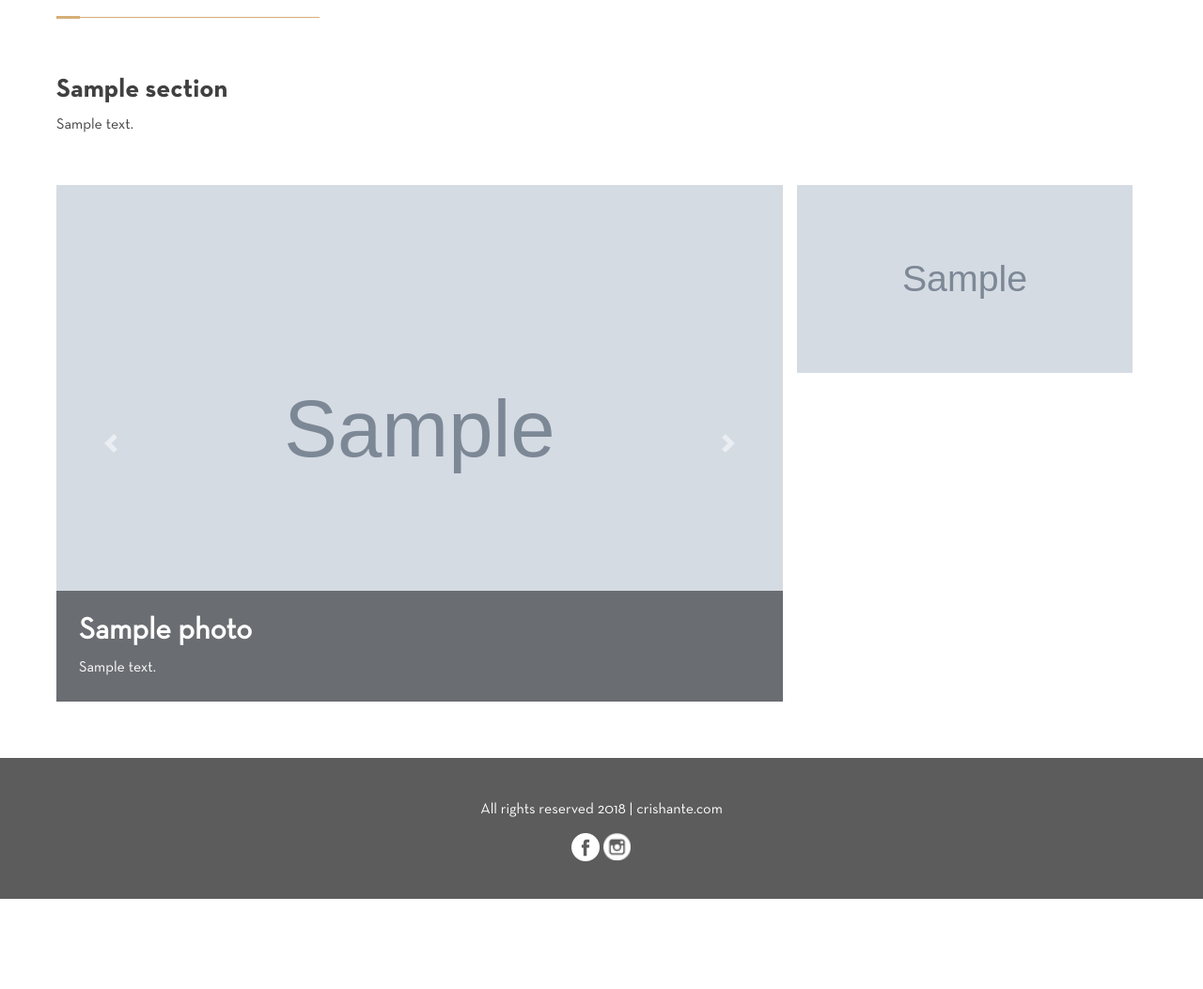
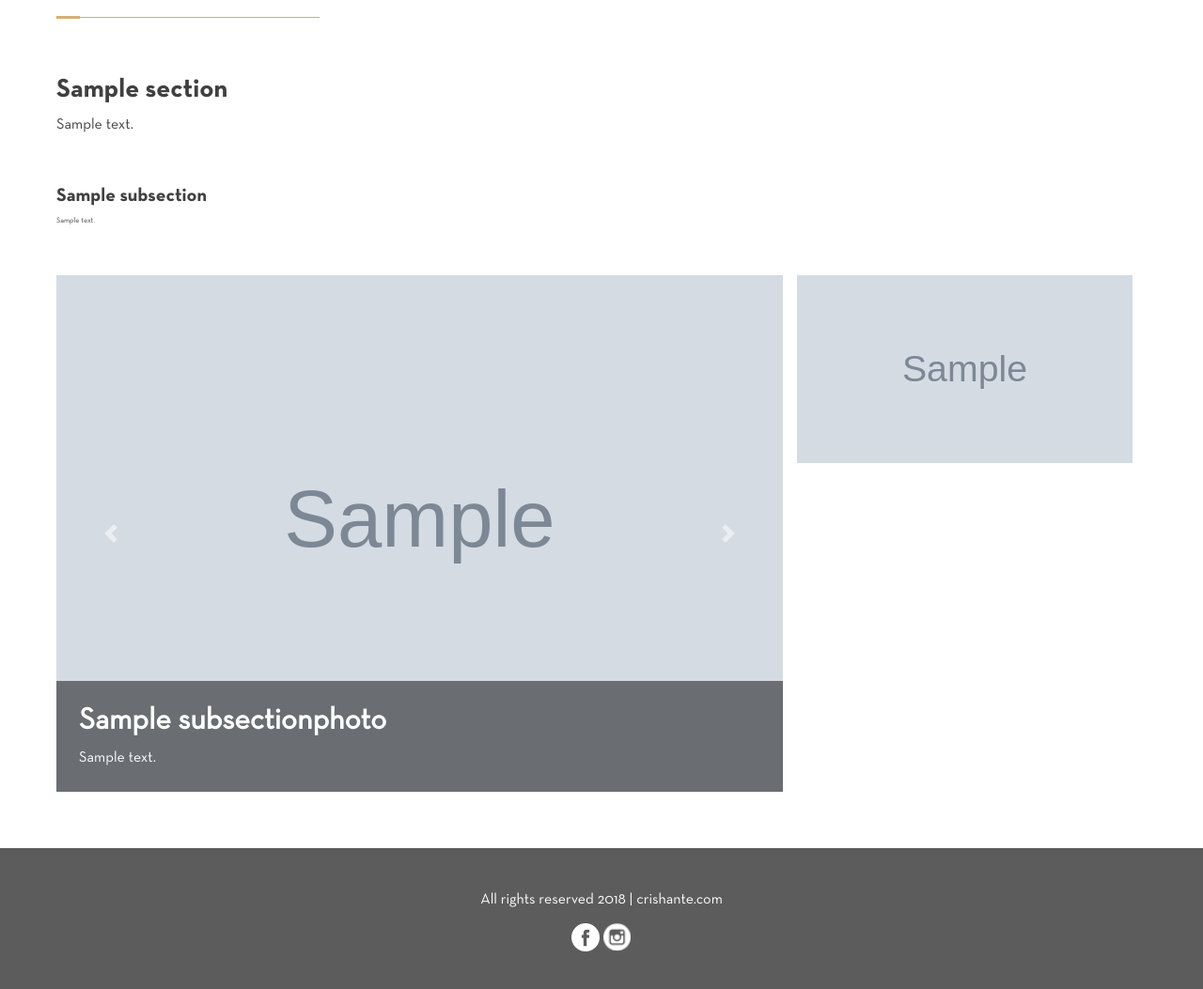
Before and after one commit to archchoa/crishante, a Django app: template templates/gallery/section_list.html in a window 1280 px wide. Shown: the part 176-1229 px from the top of the page at 94% size. Before the commit the page ends 1133 px from the top, so only its background shows below. Run offline with Django 3.2, Linux system fonts and the light colour scheme; the template is opened without the code that fills it: most values are stand-ins (such as "Sample title", 1, 10 or a date in 2020); grey boxes marked "Sample" are stand-in pictures; some libraries are stand-ins or nearby versions.

Commit message:
Add template files

```diff
--- a/templates/gallery/section_list.html
+++ b/templates/gallery/section_list.html
@@ -28,7 +28,8 @@
     .workList:nth-child(odd) {
       background-color: #F5F5F5;
     }
-    .portfolioHeaderContainer {
+    .portfolioHeaderContainer,
+    .portfolioInnerHeaderContainer {
       padding-bottom: 36px;
     }
     .portfolioHeader {
@@ -38,6 +39,14 @@
     .portfolioSubheader {
       color: rgba(0, 0, 0, 0.75);
       font-size: 1rem;
+    }
+    .portfolioInnerHeader {
+      color: rgba(0, 0, 0, 0.75);
+      font-size: 1.25rem;
+    }
+    .portfolioInnerSubheader {
+      color: rgba(0, 0, 0, 0.75);
+      font-size: .5rem;
     }
     .carouselImage {
       height: 550px;
@@ -142,46 +151,15 @@
             <h2 class="portfolioHeader neutraBold">{{ section.title }}</h2>
             <p class="portfolioSubheader neutra">{{ section.description }}</p>
           </div>
-          <div id="carouselContainer" class="container-fluid">
-            <div class="row">
-              <div class="col-lg-8 col-md-12 removePadding">
-                <div class="carousel slide" data-ride="carousel" id="carousel-{{ forloop.counter }}">
-                  <div class="carousel-inner">
-                    {% for photo in section.photo_set.all %}
-                      <div class="carousel-item{% if forloop.first %} active{% endif %}">
-                        <img class="carouselImage d-block w-100" src="{{ photo.image.url }}" alt="Alt text">
-                        {% if photo.title %}
-                        <div class="carousel-caption d-none d-md-block carouselCaption">
-                          <h3 class="carouselHeader neutra">{{ photo.title }}</h3>
-                          <p class="carouselDescription neutra">{{ photo.description }}</p>
-                        </div>
-                        {% endif %}
-                      </div>
-                    {% endfor %}
-                  </div>
-                  <a class="carousel-control-prev" role="button" data-slide="prev" href="#carousel-{{ forloop.counter }}">
-                    <span class="carousel-control-prev-icon" aria-hidden="true"></span>
-                    <span class="sr-only">Previous</span>
-                  </a>
-                  <a class="carousel-control-next" role="button" data-slide="next" href="#carousel-{{ forloop.counter }}">
-                    <span class="carousel-control-next-icon" aria-hidden="true"></span>
-                    <span class="sr-only">Next</span>
-                  </a>
-                </div>
-              </div>
-              <div class="col-lg-4 col-md-12">
-                <div class="carouselSubImages">
-                  {% with carouselIndex=forloop.counter %}
-                    {% for photo in section.photo_set.all %}
-                      <a data-carousel="carousel-{{ carouselIndex }}" data-slide-to="{{ forloop.counter }}" class="carouselLink">
-                        <img class="carouselSubImage" src="{{ photo.image.url }}">
-                      </a>
-                    {% endfor %}
-                  {% endwith %}
-                </div>
-              </div>
-            </div>
-          </div>
+          {% for subsection in section.subsection_set.all %}
+            {% with title=subsection.title description=subsection.description photos=subsection.subsectionphoto_set.all %}
+              {% include 'gallery/subsection_list.html' %}
+            {% endwith %}
+            {% empty %}
+            {% with photos=section.photo_set.all %}
+              {% include 'gallery/subsection_list.html' %}
+            {% endwith %}
+          {% endfor %}
         </div>
       </div>
     {% endfor %}
--- /dev/null
+++ b/templates/gallery/subsection_list.html
@@ -0,0 +1,48 @@
+<div id="carouselContainer" class="container-fluid">
+  <div class="row">
+    {% if title %}
+      <div class="col-12 removePadding">
+        <div class="portfolioInnerHeaderContainer">
+          <h2 class="portfolioInnerHeader neutraBold">{{ title }}</h2>
+          <p class="portfolioInnerSubheader neutra">{{ description }}</p>
+        </div>
+      </div>
+    {% endif %}
+    <div class="col-lg-8 col-md-12 removePadding">
+      <div class="carousel slide" data-ride="carousel" id="carousel-{{ forloop.counter }}">
+        <div class="carousel-inner">
+          {% for photo in photos %}
+            <div class="carousel-item{% if forloop.first %} active{% endif %}">
+              <img class="carouselImage d-block w-100" src="{{ photo.image.url }}" alt="Alt text">
+              {% if photo.title %}
+              <div class="carousel-caption d-none d-md-block carouselCaption">
+                <h3 class="carouselHeader neutra">{{ photo.title }}</h3>
+                <p class="carouselDescription neutra">{{ photo.description }}</p>
+              </div>
+              {% endif %}
+            </div>
+          {% endfor %}
+        </div>
+        <a class="carousel-control-prev" role="button" data-slide="prev" href="#carousel-{{ forloop.counter }}">
+          <span class="carousel-control-prev-icon" aria-hidden="true"></span>
+          <span class="sr-only">Previous</span>
+        </a>
+        <a class="carousel-control-next" role="button" data-slide="next" href="#carousel-{{ forloop.counter }}">
+          <span class="carousel-control-next-icon" aria-hidden="true"></span>
+          <span class="sr-only">Next</span>
+        </a>
+      </div>
+    </div>
+    <div class="col-lg-4 col-md-12">
+      <div class="carouselSubImages">
+        {% with carouselIndex=forloop.counter %}
+          {% for photo in photos %}
+            <a data-carousel="carousel-{{ carouselIndex }}" data-slide-to="{{ forloop.counter }}" class="carouselLink">
+              <img class="carouselSubImage" src="{{ photo.image.url }}">
+            </a>
+          {% endfor %}
+        {% endwith %}
+      </div>
+    </div>
+  </div>
+</div>
```
